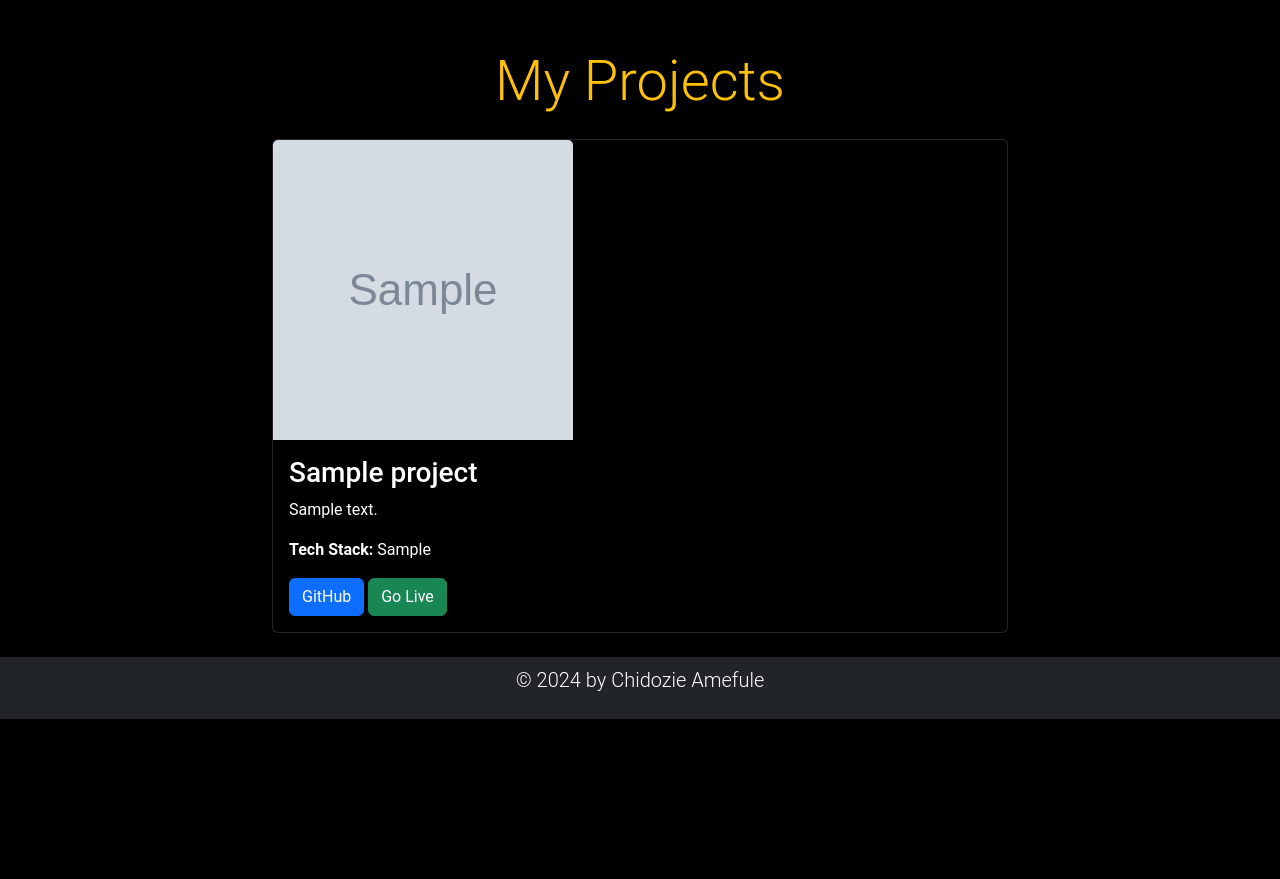
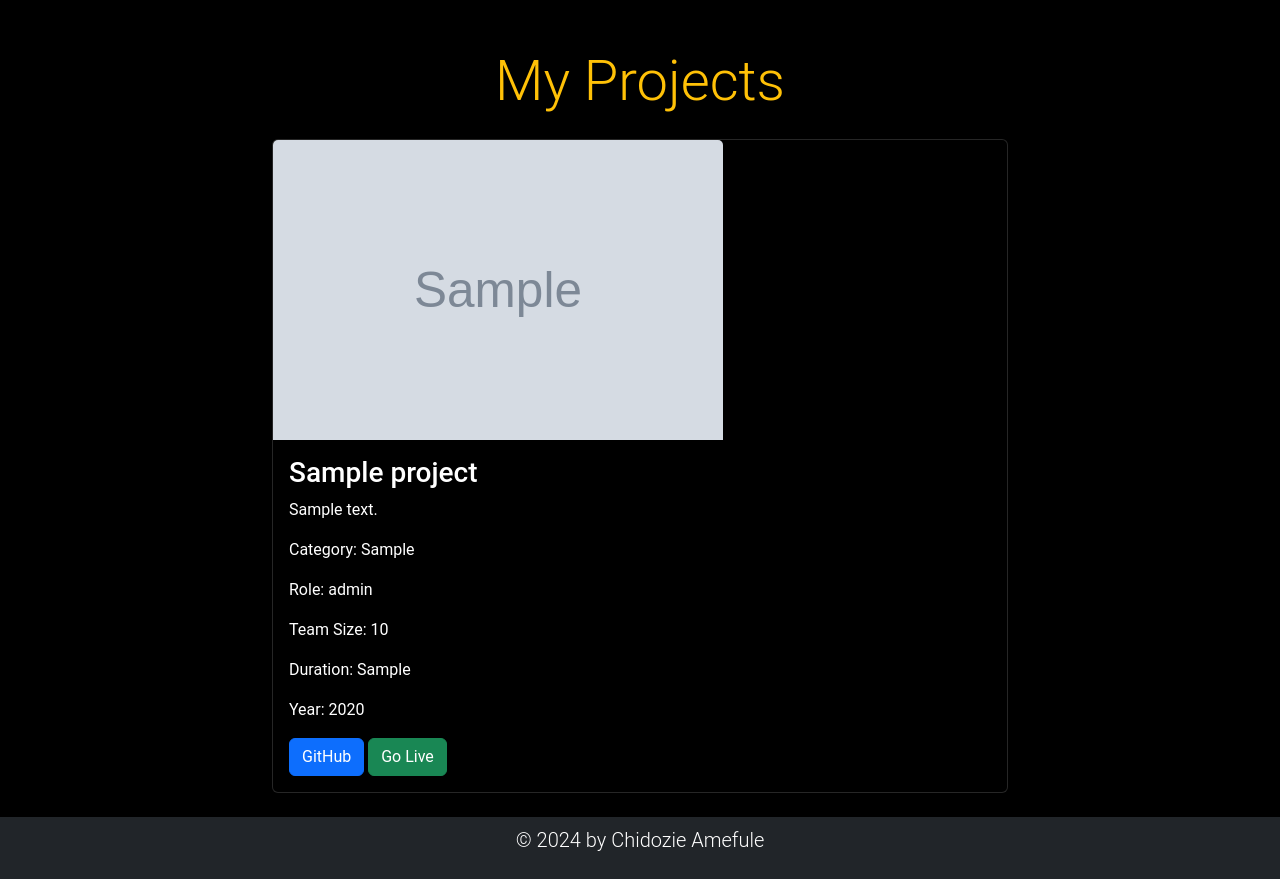
Before and after one commit to Chido100/my-portfolio-website, a Django app: page /portfolio_projects/ in a window 1280 px wide. Shown: the part 90-969 px from the top of the page. Before the commit the page ends 809 px from the top, so only its background shows below. Run offline with Django 4.2, Linux system fonts and the light colour scheme; tables that the repository leaves empty hold one stand-in row (values such as "Sample post"); grey boxes marked "Sample" are stand-in pictures; some libraries are stand-ins or nearby versions.

Commit message:
Modified project models to include github and live urls

```diff
--- a/portfolio/blog/forms.py
+++ b/portfolio/blog/forms.py
@@ -6,4 +6,4 @@ from .models import Blog
 class BlogForm(forms.ModelForm):
     class Meta:
         model = Blog
-        fields = ['title', 'blog_intro', 'blog_body', 'blog_closure']
+        fields = ['title', 'blog_body']
--- a/portfolio/blog/models.py
+++ b/portfolio/blog/models.py
@@ -10,9 +10,7 @@ User = get_user_model()
 class Blog(models.Model):
     title = models.CharField(max_length=250)
     image = models.ImageField(upload_to='blog_image')
-    blog_intro = models.TextField(verbose_name='Blog Introduction')
     blog_body = RichTextField(verbose_name='Blog Body')
-    blog_closure = models.TextField(verbose_name='Blog Closure')
     date_created = models.DateField(auto_now_add=True)
     author = models.ForeignKey(User, on_delete=models.CASCADE, related_name='poster')
 
--- a/portfolio/dashboard/models.py
+++ b/portfolio/dashboard/models.py
@@ -33,7 +33,14 @@ class Project(models.Model):
     title = models.CharField(max_length=255)
     image = models.ImageField(upload_to='project_images', default='')
     description = RichTextField()
-    tech_stack = models.CharField(max_length=255)
+    category = models.CharField(max_length=100, default='Personal Project')
+    role = models.CharField(max_length=100, default='Tech Lead')
+    team_size = models.IntegerField(default=1)
+    duration = models.CharField(max_length=100, default='1')
+    year = models.IntegerField(default=2024)
+    github_url = models.URLField(default='')
+    live_url = models.URLField(default='')
+
 
     def __str__(self):
         return self.title
--- a/portfolio/templates/blog/all_posts.html
+++ b/portfolio/templates/blog/all_posts.html
@@ -56,7 +56,7 @@
                     <div class="col-md-8">
                         <div class="card-body">
                             <h5 class="card-title"><strong>{{ post.title }}</strong></h5>
-                            <p class="card-text text-white">{{ post.blog_intro|truncatewords:20 }}</p>
+                            <p class="card-text text-white">{{ post.blog_body|truncatewords:20|safe }}</p>
                             <a href="{% url 'post-details' post.pk %}" class="btn btn-dark btn-sm mt-4" style="width: auto; white-space: nowrap;">Continue Reading</a>
                         </div>
                     </div>
--- a/portfolio/templates/blog/post_details.html
+++ b/portfolio/templates/blog/post_details.html
@@ -26,9 +26,9 @@
                     </p>
                     <hr>
                     <div class="card-text">
-                        {{ post.blog_intro|safe }}<br><br>
+
                         {{ post.blog_body|safe }}<br><br>
-                        {{ post.blog_closure|safe }}
+
                     </div>
                 </div>
             </div>
--- a/portfolio/templates/dashboard/about.html
+++ b/portfolio/templates/dashboard/about.html
@@ -18,7 +18,7 @@
         <div class="col-lg-8 mx-auto">
             <h2 class="display-4 text-center mb-4 text-warning">About Me</h2>
             {% for item in items %}
-            <p class="text-white">{{ item.summary }}</p>
+            <p class="text-white">{{ item.summary|safe }}</p>
             {% endfor %}
         </div>
     </div>
--- a/portfolio/templates/dashboard/dashboard.html
+++ b/portfolio/templates/dashboard/dashboard.html
@@ -28,7 +28,7 @@
                             </div>
                             <h2 class="card-title text-center display-4 text-warning">{{ item.name }}</h2>
                             <h5 class="card-text text-center text-white display-6">{{ item.job_title }}</h5>
-                            <p class="mt-3 text-white-75">{{ item.intro }}</p>
+                            <p class="mt-3 text-white-75">{{ item.intro|safe }}</p>
                             <div class="text-center mt-4">
                                 <a href="https://www.linkedin.com/in/chidozieamefule/" target="_blank" class="mx-2">
                                     <img src="media/logo/linkedin.png" class="img-thumbnail bg-warning" style="width:40px; height:40px; border: none;" alt="LinkedIn">
--- a/portfolio/templates/dashboard/portfolio_projects.html
+++ b/portfolio/templates/dashboard/portfolio_projects.html
@@ -24,13 +24,17 @@
         <h2 class="display-4 text-center mb-4 text-warning">My Projects</h2>
         {% for project in projects %}
           <div class="card mb-4">
-            <img src="{{ project.image.url }}" class="card-img-top" style="width:300px; height:300px;"alt="{{ project.title }}">
+            <img src="{{ project.image.url }}" class="card-img-top" style="width:450px; height:300px;"alt="{{ project.title }}">
             <div class="card-body">
               <h3 class="card-title">{{ project.title }}</h3>
-              <p class="card-text">{{ project.description }}</p>
-              <p class="card-text"><strong>Tech Stack:</strong> {{ project.tech_stack }}</p>
-              <a href="#" class="btn btn-primary" target="_blank">GitHub</a>
-              <a href="#" class="btn btn-success" target="_blank">Go Live</a>
+              <p class="card-text">{{ project.description|safe }}</p>
+              <p class="card-text">Category: {{ project.category}}</p>
+              <p class="card-text">Role: {{ project.role}}</p>
+              <p class="card-text">Team Size: {{ project.team_size}}</p>
+              <p class="card-text">Duration: {{ project.duration}}</p>
+              <p class="card-text">Year: {{ project.year}}</p>
+              <a href="{{ project.github_url }}" class="btn btn-primary" target="_blank">GitHub</a>
+              <a href="{{ project.live_url }}" class="btn btn-success" target="_blank">Go Live</a>
             </div>
           </div>
         {% endfor %}
```
Also changed, not shown: portfolio/blog/migrations/0003_remove_blog_blog_closure_remove_blog_blog_intro.py (added), portfolio/dashboard/migrations/0011_remove_project_tech_stack_project_category_and_more.py (added), portfolio/dashboard/migrations/0012_project_github_url_project_live_url.py (added), portfolio/media/blog_image/create_an_image_4b9b4b9f-c238-480e-b8f0-a3820fcc23a0.png (added), portfolio/media/project_images/minders_haven_image.png (added).
